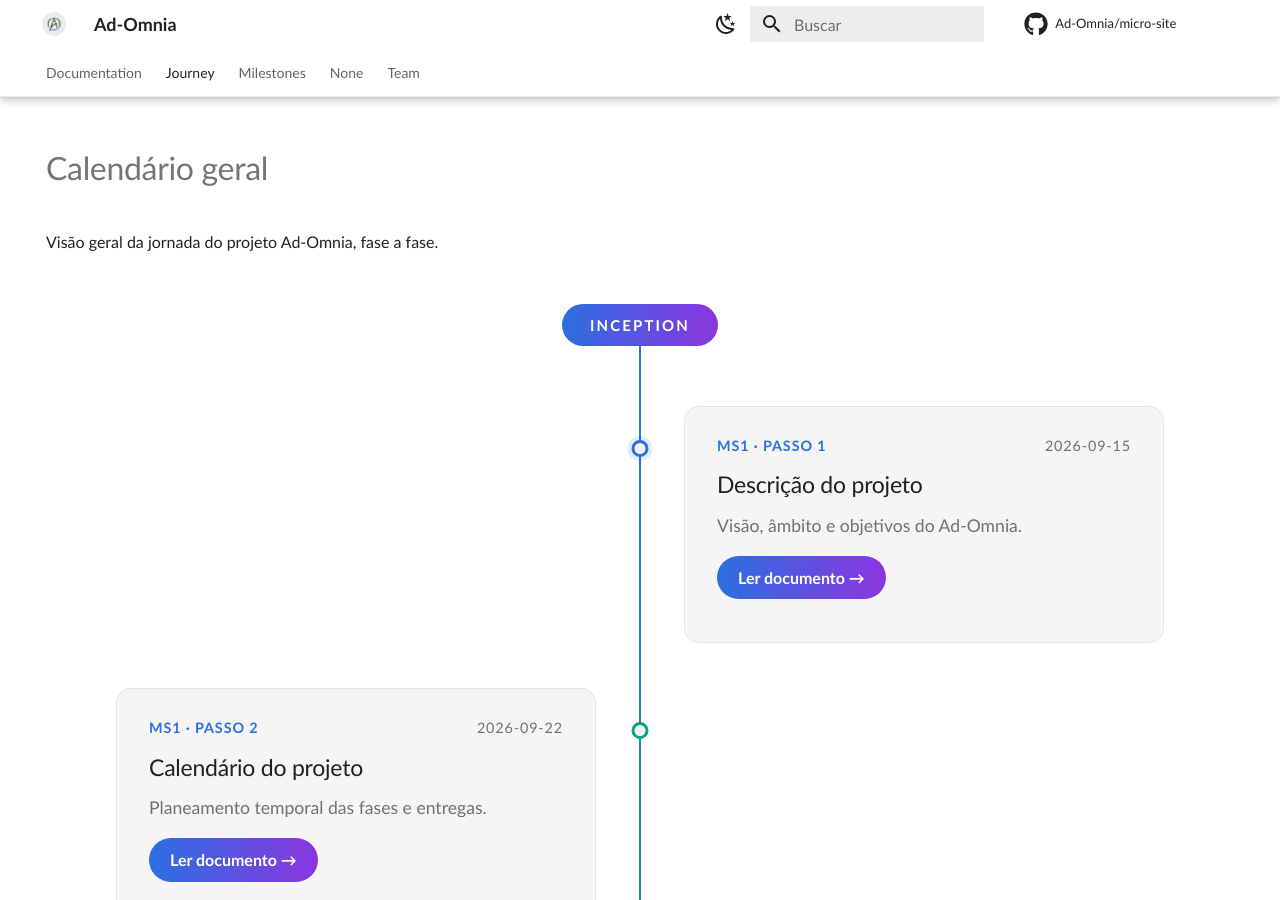
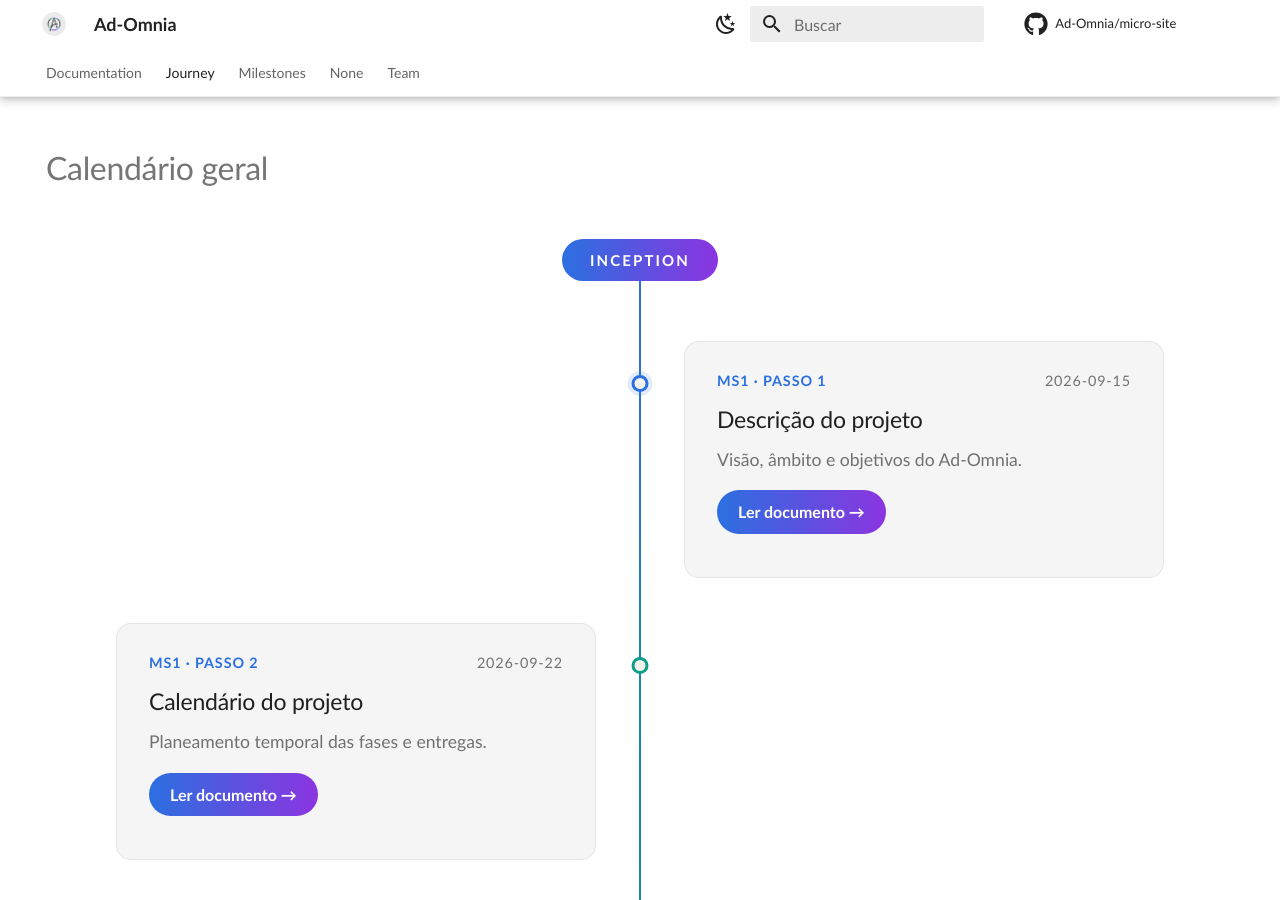
Before and after one commit to Ad-Omnia/micro-site, an MkDocs documentation site: the page built from docs/calendar-general.md, in a window 1280 px wide and 900 px high. Built offline with MkDocs 1.6.1 and Material for MkDocs 9.7.7, drawn with Linux system fonts in a browser that asks for light colours; some web fonts are replaced; comment, search, counter and statistics services are not loaded.

Commit message:
Update calendar-general.md

```diff
--- a/docs/calendar-general.md
+++ b/docs/calendar-general.md
@@ -5,8 +5,6 @@ hide:
 ---
 
 # Calendário geral { #calendario-geral }
-
-Visão geral da jornada do projeto Ad-Omnia, fase a fase.
 
 <div class="ad-timeline" markdown="1">
 
```
